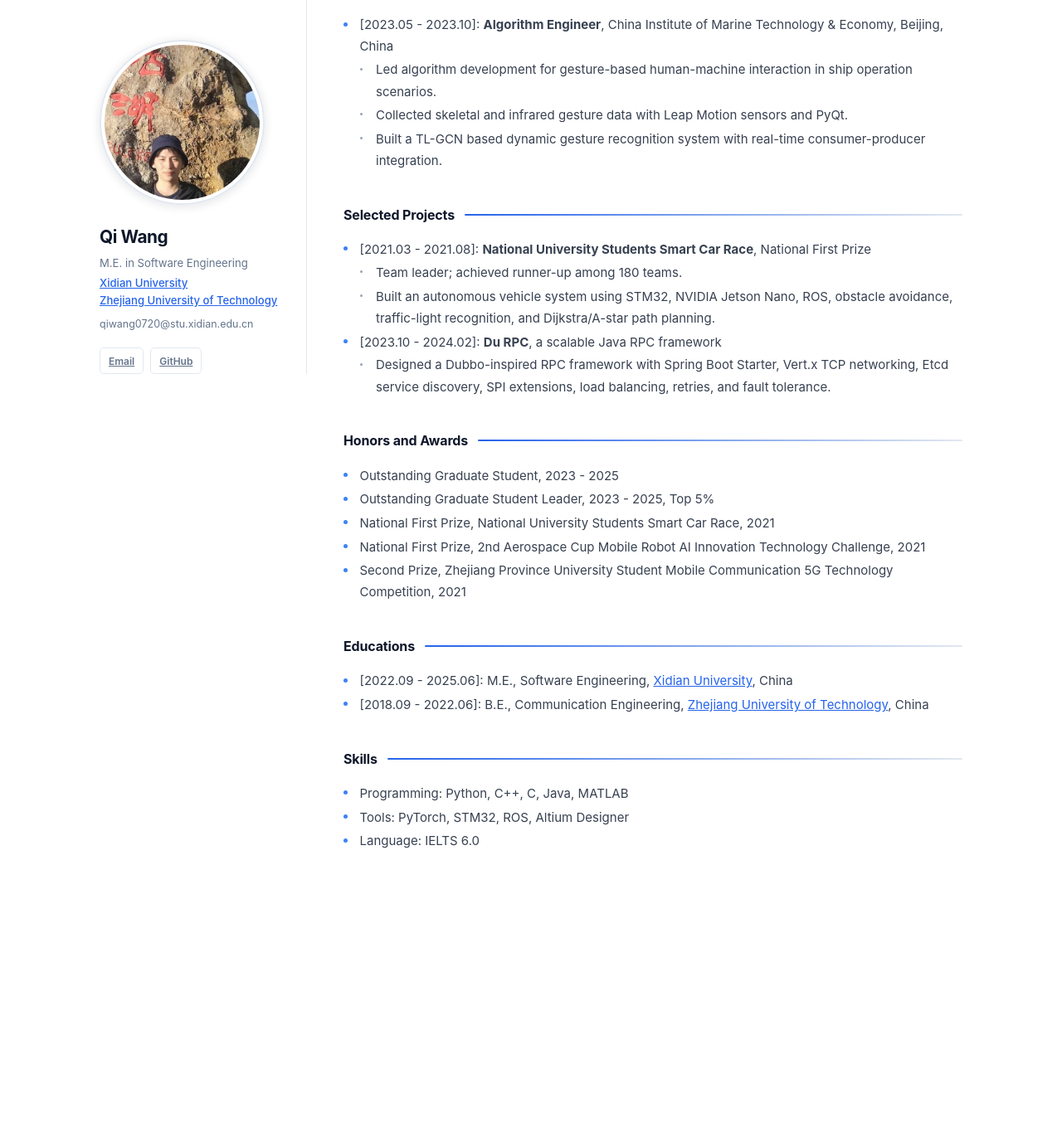
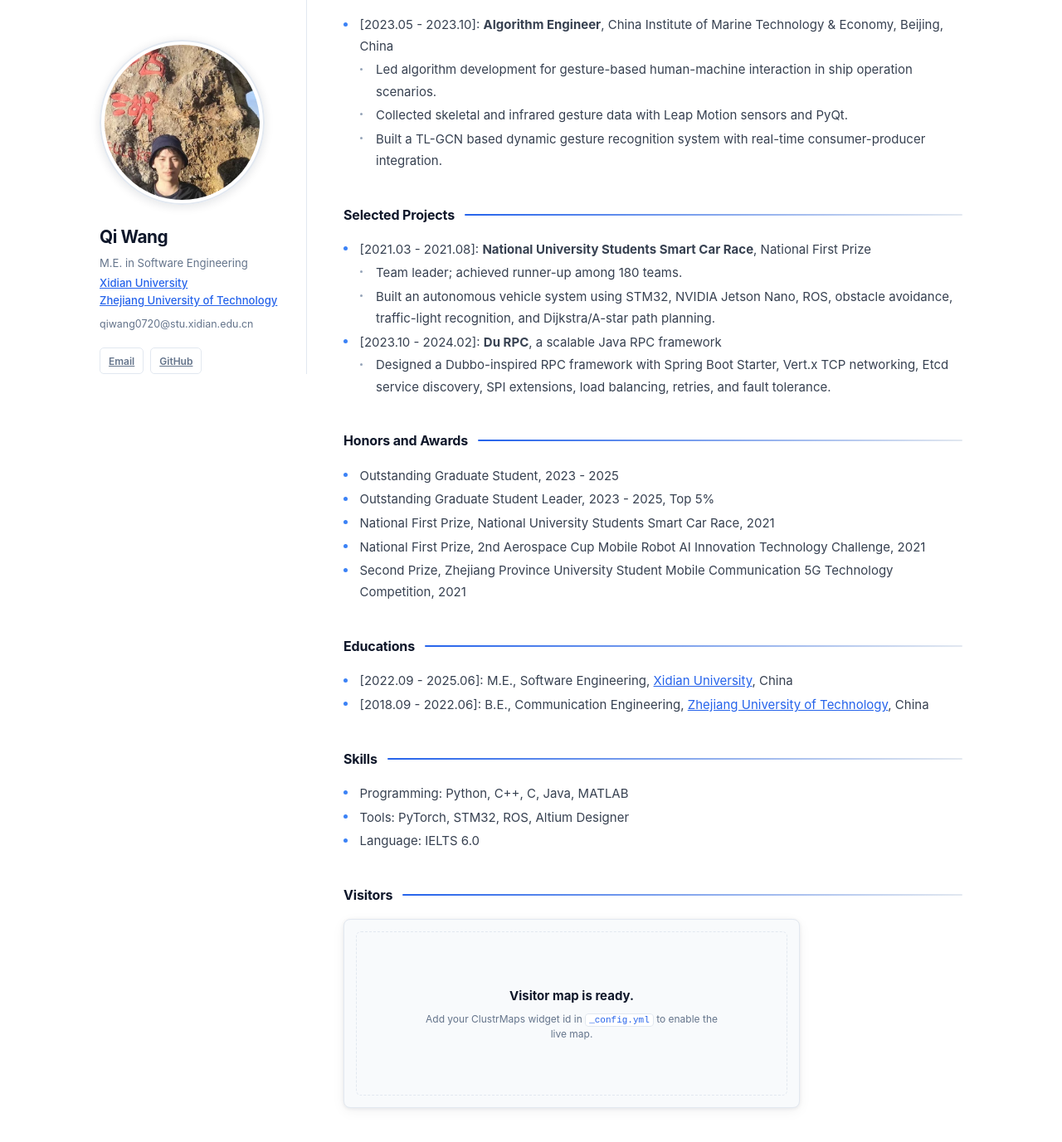
Before and after one commit to QiWang233/qiwang233.github.io, a Jekyll site: the page built from index.md, in a window 1280 px wide and 1400 px high, scrolled down 1221 px. Shown: the top 1377 px of the window at 83% size. Built offline with Jekyll 4.4.1, drawn with Linux system fonts in a browser that asks for light colours; our own code applies the rules of GitHub Pages for plain Markdown files; before the commit the page ends 2328 px from its top, so only the background shows below that.

Commit message:
Add visitor map section

```diff
--- a/_config.yml
+++ b/_config.yml
@@ -25,6 +25,10 @@ favicon_dark: ./assets/profile-portrait.jpg
 
 enable_footnote: false
 
+visitor_map:
+  enabled: true
+  clustrmaps_id: ""
+
 exclude:
   - README.md
   - qiwang-francis-site.zip
--- /dev/null
+++ b/_includes/visitors.md
@@ -0,0 +1,15 @@
+{% if site.visitor_map.enabled %}
+## Visitors
+
+<div class="visitor-map" aria-label="Visitor map">
+  {% assign clustrmaps_id = site.visitor_map.clustrmaps_id | default: "" %}
+  {% if clustrmaps_id != "" %}
+    <script id="clustrmaps" type="text/javascript" src="https://cdn.clustrmaps.com/map_v2.js?cl=0f172a&w=300&t=tt&d={{ clustrmaps_id }}&co=ffffff&cmn=93c5fd&cmo=2563eb&ct=0f172a"></script>
+  {% else %}
+    <div class="visitor-map-placeholder">
+      <span>Visitor map is ready.</span>
+      <small>Add your ClustrMaps widget id in <code>_config.yml</code> to enable the live map.</small>
+    </div>
+  {% endif %}
+</div>
+{% endif %}
--- a/assets/css/style.scss
+++ b/assets/css/style.scss
@@ -376,6 +376,58 @@ section ul li ul li::before {
   color: #92400e;
 }
 
+.visitor-map {
+  display: flex;
+  width: min(100%, 520px);
+  min-height: 190px;
+  align-items: center;
+  justify-content: center;
+  margin-top: 14px;
+  border: 1px solid var(--qw-border);
+  border-radius: 8px;
+  background: var(--qw-card);
+  box-shadow: var(--qw-shadow);
+  padding: 14px;
+}
+
+.visitor-map script {
+  display: block;
+}
+
+.visitor-map-placeholder {
+  display: grid;
+  width: 100%;
+  min-height: 160px;
+  place-items: center;
+  align-content: center;
+  gap: 6px;
+  border: 1px dashed var(--qw-border);
+  border-radius: 6px;
+  color: var(--qw-gray);
+  text-align: center;
+  padding: 18px;
+}
+
+.visitor-map-placeholder span {
+  color: var(--qw-navy);
+  font-weight: 650;
+}
+
+.visitor-map-placeholder small {
+  max-width: 360px;
+  font-size: 12px;
+  line-height: 1.5;
+}
+
+.visitor-map-placeholder code {
+  border: 1px solid var(--qw-border);
+  border-radius: 4px;
+  background: #fff;
+  color: var(--qw-blue);
+  font-size: 11px;
+  padding: 1px 4px;
+}
+
 @media (max-width: 720px) {
   .wrapper {
     display: block;
@@ -482,4 +534,8 @@ section ul li ul li::before {
   .publications ol.bibliography li .title a:hover {
     color: #60a5fa;
   }
+
+  .visitor-map-placeholder code {
+    background: #1e293b;
+  }
 }
--- a/index.md
+++ b/index.md
@@ -50,3 +50,5 @@ I enjoy building research systems that connect robust engineering with clear emp
 - Programming: Python, C++, C, Java, MATLAB
 - Tools: PyTorch, STM32, ROS, Altium Designer
 - Language: IELTS 6.0
+
+{% include visitors.md %}
```
Also changed, not shown: README.md.
